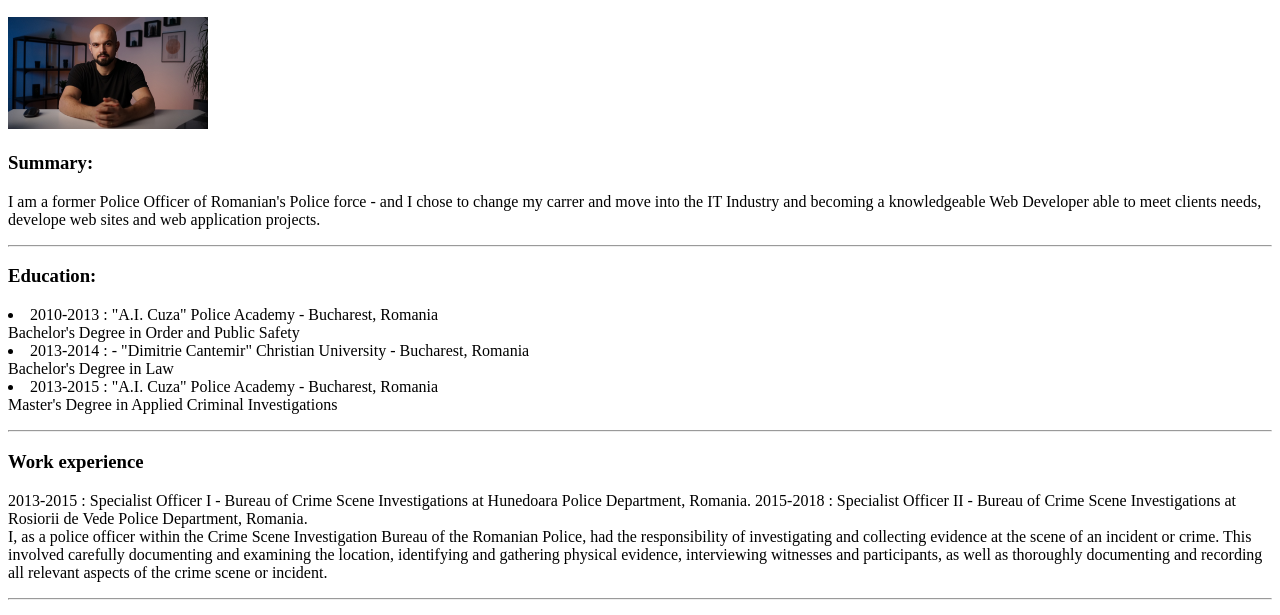
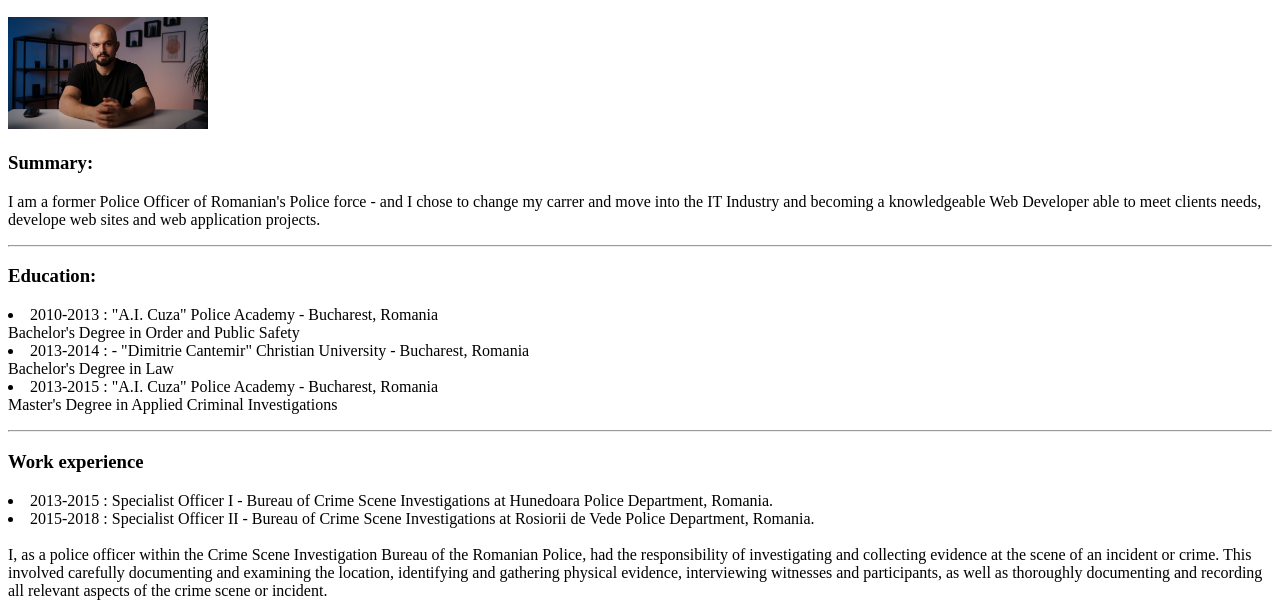
Before and after one commit to LeonardAndreica/html-my-resume, a plain HTML site: page index.html in a window 1280 px wide. Shown: the part 110-725 px from the top of the page. Drawn offline with Linux system fonts and the light colour scheme.

Commit message:
Update index.html

```diff
--- a/index.html
+++ b/index.html
@@ -30,9 +30,9 @@
         <hr />
         <p><h3>Work experience</h3>
             <un>
-                2013-2015 : Specialist Officer I - Bureau of Crime Scene Investigations at Hunedoara Police Department, Romania.
-                2015-2018 : Specialist Officer II - Bureau of Crime Scene Investigations at Rosiorii de Vede Police Department,
-                Romania.
+                <li>2013-2015 : Specialist Officer I - Bureau of Crime Scene Investigations at Hunedoara Police Department, Romania.</li>
+                <li>2015-2018 : Specialist Officer II - Bureau of Crime Scene Investigations at Rosiorii de Vede Police Department,
+                    Romania.</li>
             </un><br />
             I, as a police officer within the Crime Scene Investigation Bureau of the Romanian Police, had the responsibility of
             investigating and collecting evidence at the scene of an incident or crime. This involved carefully documenting and
```
